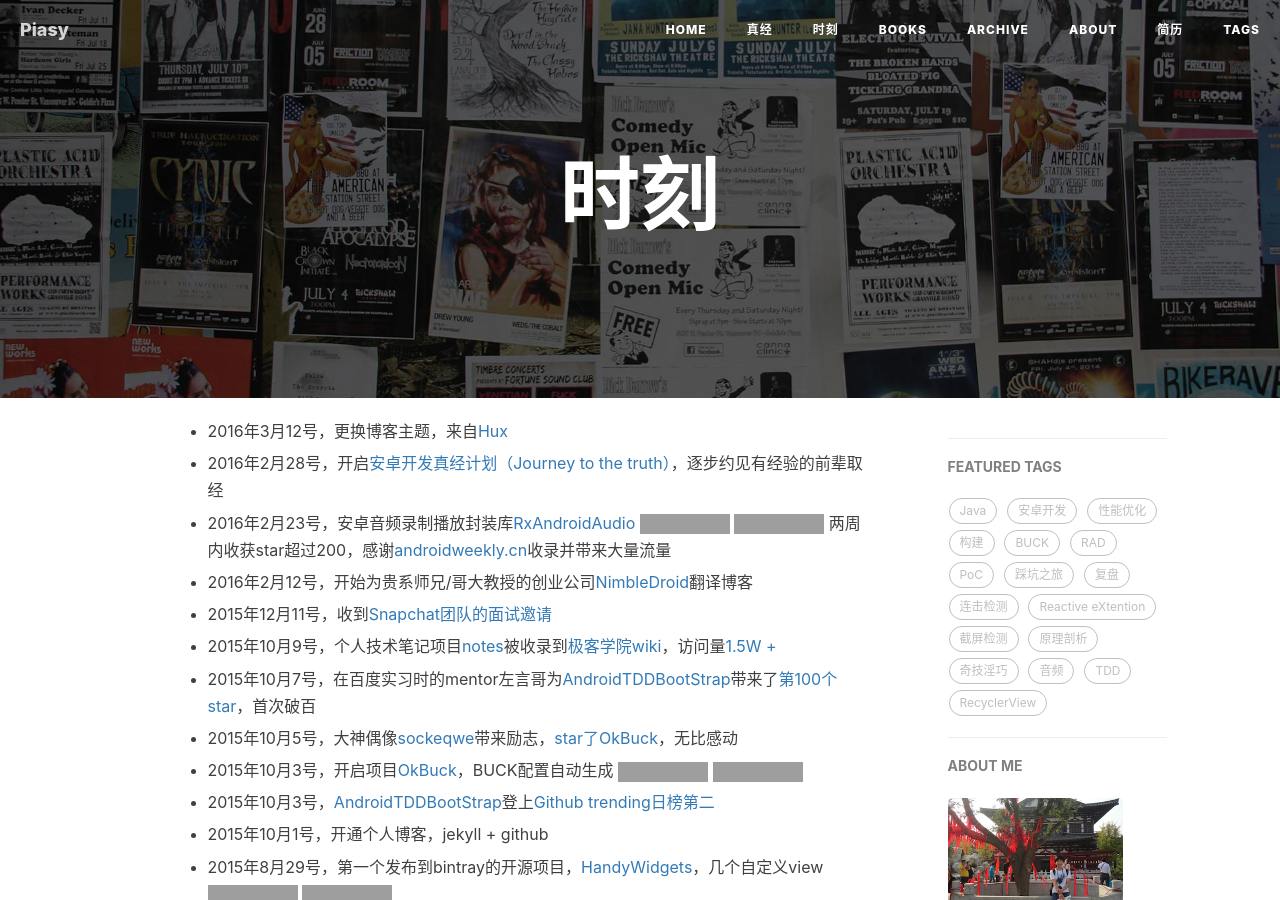
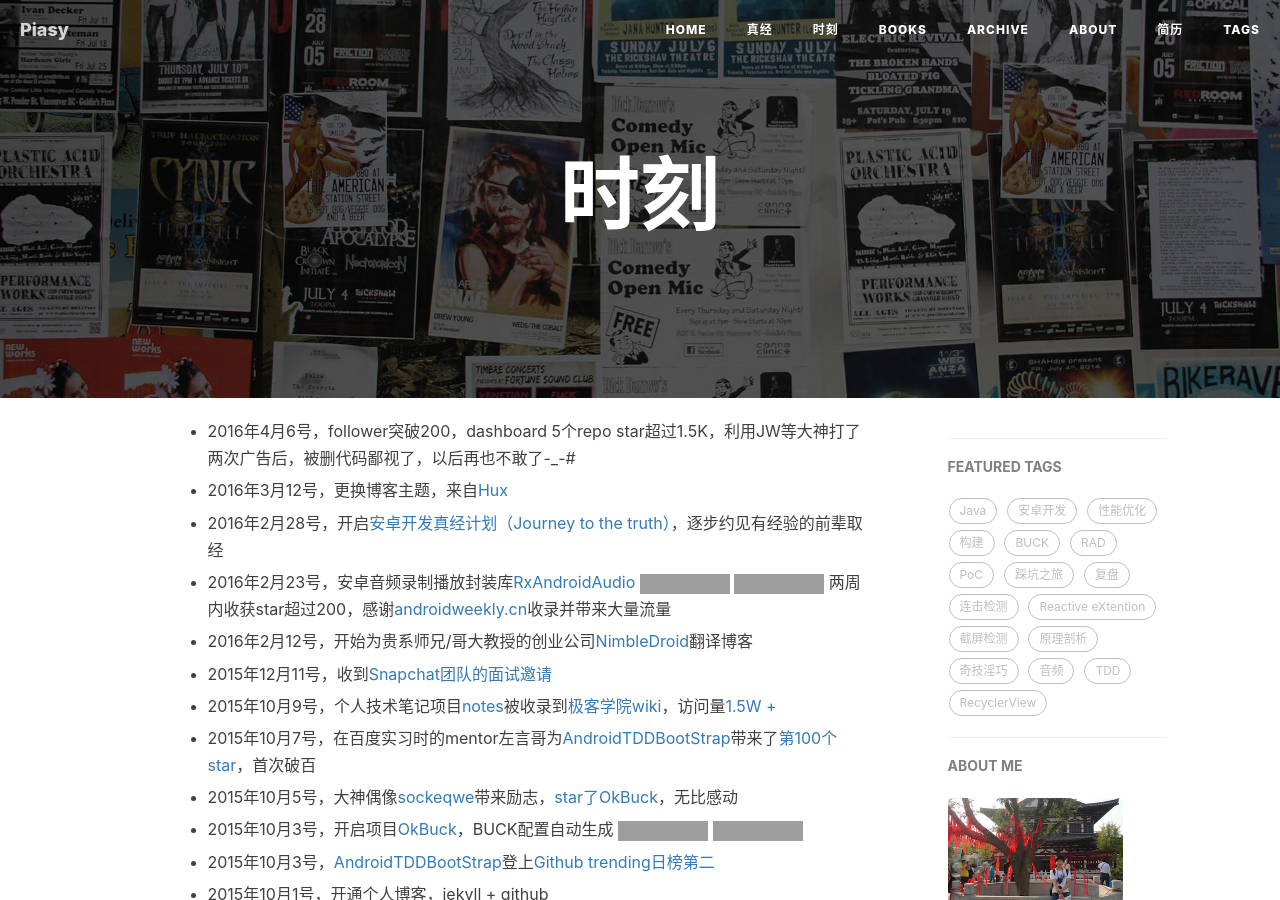
Before and after one commit to anzhidabai/Piasy.github.io, a Jekyll site: the page built from moments.md, in a window 1280 px wide and 900 px high, cut to the strip 0-900 px from the top of the window. Built offline with Jekyll 4.4.1, drawn with Linux system fonts in a browser that asks for light colours; comment, search, counter and statistics services are not loaded; grey boxes are pictures that could not be loaded.

Commit message:
200 followers :)

```diff
--- a/moments.md
+++ b/moments.md
@@ -3,6 +3,8 @@ layout: page
 title: 时刻
 permalink: /moments/
 ---
+
+  * 2016年4月6号，follower突破200，dashboard 5个repo star超过1.5K，利用JW等大神打了两次广告后，被删代码鄙视了，以后再也不敢了-_-#
 
   * 2016年3月12号，更换博客主题，来自[Hux](http://huangxuan.me/){:target="_blank"}
 
```
